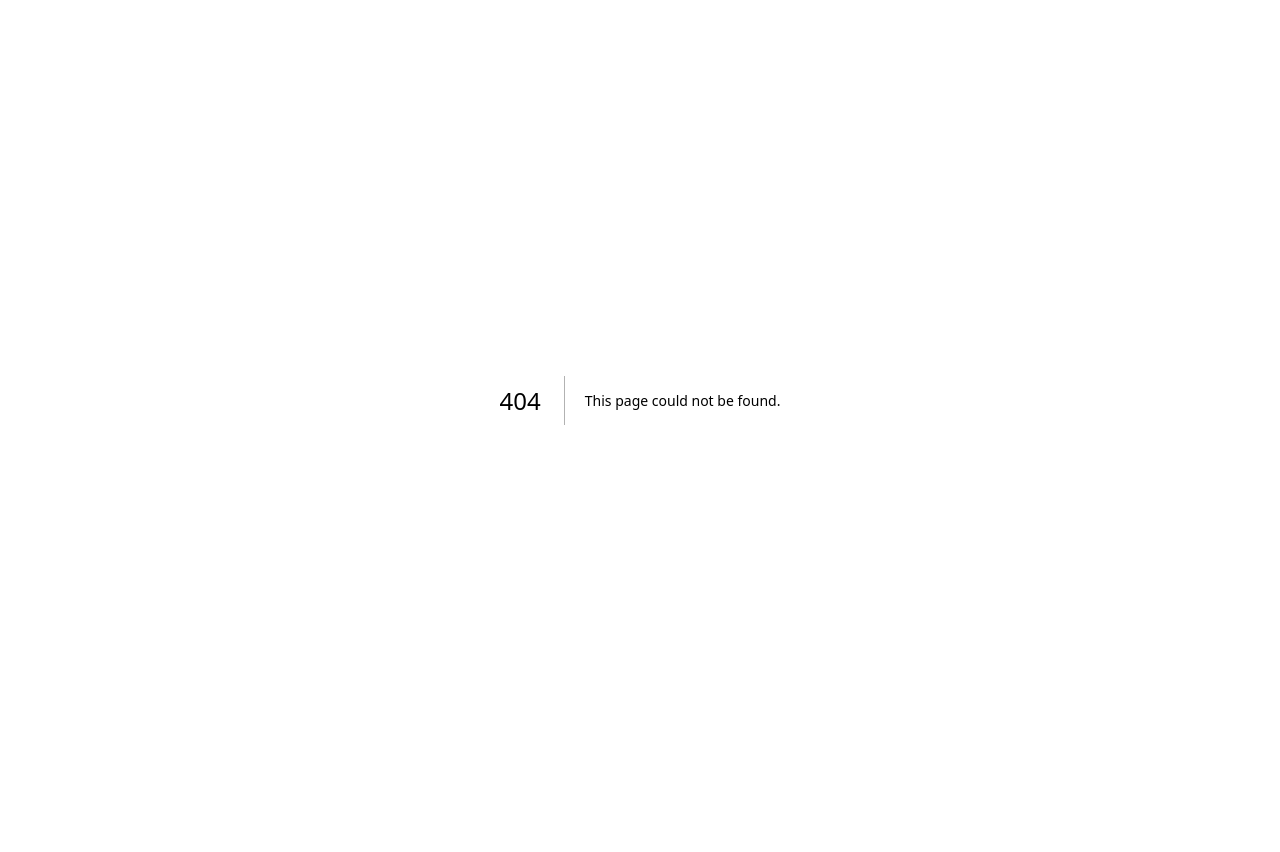
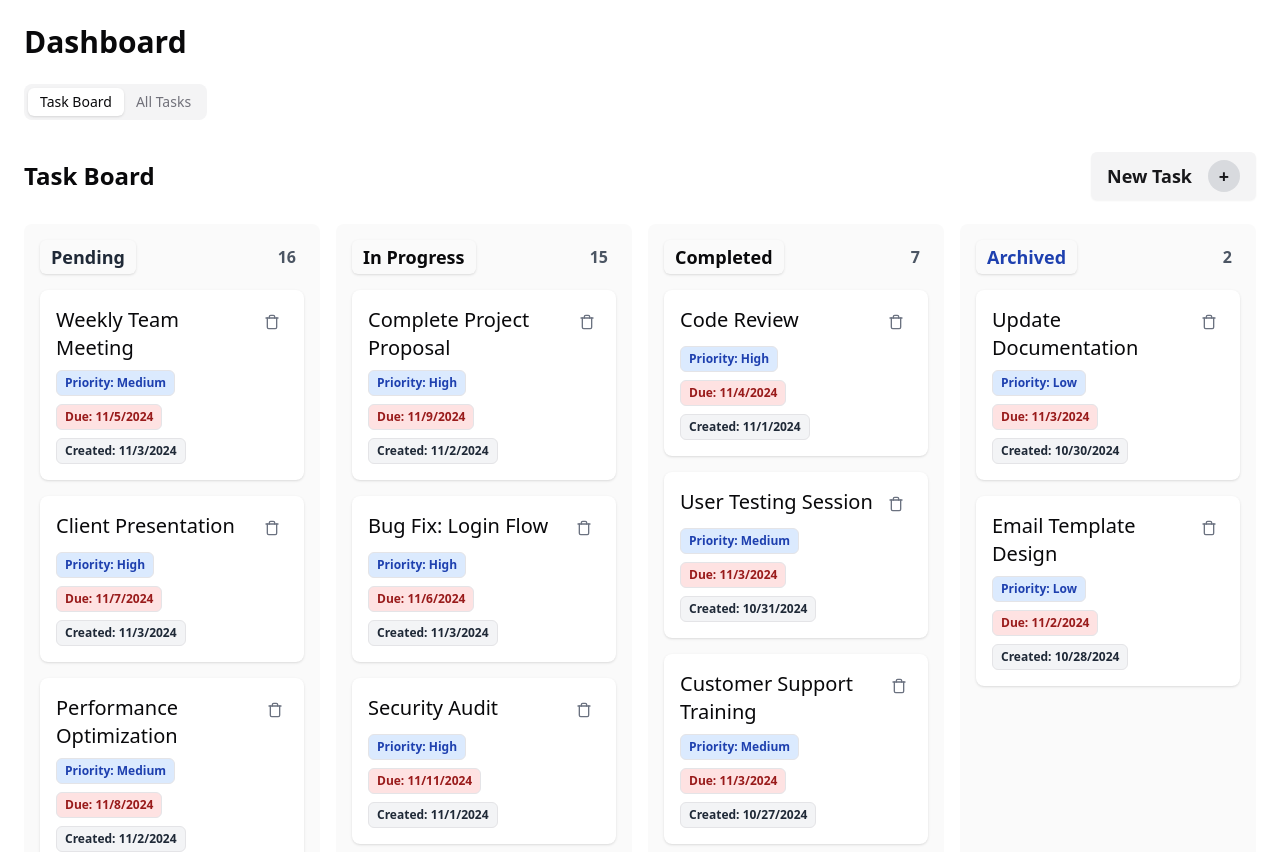
Before and after one commit to fractal-bootcamp/faisal-task-manager, a Next.js app: page /dashboard in a window 1280 px wide. Before the commit this address had no page. Shown: the top 852 px of the page. Before the commit the page ends 800 px from the top, so only its background shows below. Built offline with nearby package versions, Linux system fonts and the light colour scheme.

Commit message:
dashboard view

```diff
--- a/package.json
+++ b/package.json
@@ -16,6 +16,7 @@
     "@radix-ui/react-popover": "^1.1.2",
     "@radix-ui/react-select": "^2.1.2",
     "@radix-ui/react-slot": "^1.1.0",
+    "@radix-ui/react-tabs": "^1.1.1",
     "class-variance-authority": "^0.7.0",
     "clsx": "^2.1.1",
     "date-fns": "^4.1.0",
--- a/src/app/all-tasks/page.tsx
+++ b/src/app/all-tasks/page.tsx
@@ -27,7 +27,7 @@ const AllTasksView = () => {
             <div className="border rounded-lg">
                 {/* Table Header */}
                 <div className="grid grid-cols-6 gap-4 p-4 bg-zinc-50 dark:bg-zinc-900 border-b">
-                    <div className="font-semibold">Name</div>
+                    <div className="font-semibold">Task</div>
                     <div className="font-semibold">Created</div>
                     <div className="font-semibold">Due Date</div>
                     <div className="font-semibold">Status</div>
--- /dev/null
+++ b/src/app/dashboard/page.tsx
@@ -0,0 +1,33 @@
+"use client"
+
+import { Tabs, TabsContent, TabsList, TabsTrigger } from "@/components/ui/tabs"
+import TaskView from "../taskView/page"
+import AllTasksView from "../all-tasks/page"
+
+// Dashboard component with tabs for TaskBoard and All Tasks views
+const Dashboard = () => {
+    return (
+        <div className="container mx-auto py-6">
+            <h1 className="text-3xl font-bold mb-6 px-6">Dashboard</h1>
+            <Tabs defaultValue="taskboard" className="w-full">
+                {/* Tab triggers */}
+                <div className="flex justify-between items-center px-6">
+                    <TabsList>
+                        <TabsTrigger value="taskboard">Task Board</TabsTrigger>
+                        <TabsTrigger value="alltasks">All Tasks</TabsTrigger>
+                    </TabsList>
+                </div>
+
+                {/* Tab content */}
+                <TabsContent value="taskboard">
+                    <TaskView />
+                </TabsContent>
+                <TabsContent value="alltasks">
+                    <AllTasksView />
+                </TabsContent>
+            </Tabs>
+        </div>
+    )
+}
+
+export default Dashboard
--- a/src/app/page.tsx
+++ b/src/app/page.tsx
@@ -1,11 +1,5 @@
-import TaskForm from "@/components/TaskForm";
+import { redirect } from "next/navigation"
 
-const Home: React.FC = () => {
-  return (
-    <div>
-      <TaskForm />
-    </div>
-  );
+export default function Home() {
+  redirect("/dashboard")
 }
-
-export default Home;
--- /dev/null
+++ b/src/components/ui/tabs.tsx
@@ -0,0 +1,55 @@
+"use client"
+
+import * as React from "react"
+import * as TabsPrimitive from "@radix-ui/react-tabs"
+
+import { cn } from "@/lib/utils"
+
+const Tabs = TabsPrimitive.Root
+
+const TabsList = React.forwardRef<
+  React.ElementRef<typeof TabsPrimitive.List>,
+  React.ComponentPropsWithoutRef<typeof TabsPrimitive.List>
+>(({ className, ...props }, ref) => (
+  <TabsPrimitive.List
+    ref={ref}
+    className={cn(
+      "inline-flex h-9 items-center justify-center rounded-lg bg-zinc-100 p-1 text-zinc-500 dark:bg-zinc-800 dark:text-zinc-400",
+      className
+    )}
+    {...props}
+  />
+))
+TabsList.displayName = TabsPrimitive.List.displayName
+
+const TabsTrigger = React.forwardRef<
+  React.ElementRef<typeof TabsPrimitive.Trigger>,
+  React.ComponentPropsWithoutRef<typeof TabsPrimitive.Trigger>
+>(({ className, ...props }, ref) => (
+  <TabsPrimitive.Trigger
+    ref={ref}
+    className={cn(
+      "inline-flex items-center justify-center whitespace-nowrap rounded-md px-3 py-1 text-sm font-medium ring-offset-white transition-all focus-visible:outline-none focus-visible:ring-2 focus-visible:ring-zinc-950 focus-visible:ring-offset-2 disabled:pointer-events-none disabled:opacity-50 data-[state=active]:bg-white data-[state=active]:text-zinc-950 data-[state=active]:shadow dark:ring-offset-zinc-950 dark:focus-visible:ring-zinc-300 dark:data-[state=active]:bg-zinc-950 dark:data-[state=active]:text-zinc-50",
+      className
+    )}
+    {...props}
+  />
+))
+TabsTrigger.displayName = TabsPrimitive.Trigger.displayName
+
+const TabsContent = React.forwardRef<
+  React.ElementRef<typeof TabsPrimitive.Content>,
+  React.ComponentPropsWithoutRef<typeof TabsPrimitive.Content>
+>(({ className, ...props }, ref) => (
+  <TabsPrimitive.Content
+    ref={ref}
+    className={cn(
+      "mt-2 ring-offset-white focus-visible:outline-none focus-visible:ring-2 focus-visible:ring-zinc-950 focus-visible:ring-offset-2 dark:ring-offset-zinc-950 dark:focus-visible:ring-zinc-300",
+      className
+    )}
+    {...props}
+  />
+))
+TabsContent.displayName = TabsPrimitive.Content.displayName
+
+export { Tabs, TabsList, TabsTrigger, TabsContent }
```
Also changed, not shown: 1 other file (tests, documents, lock files or other folders).
